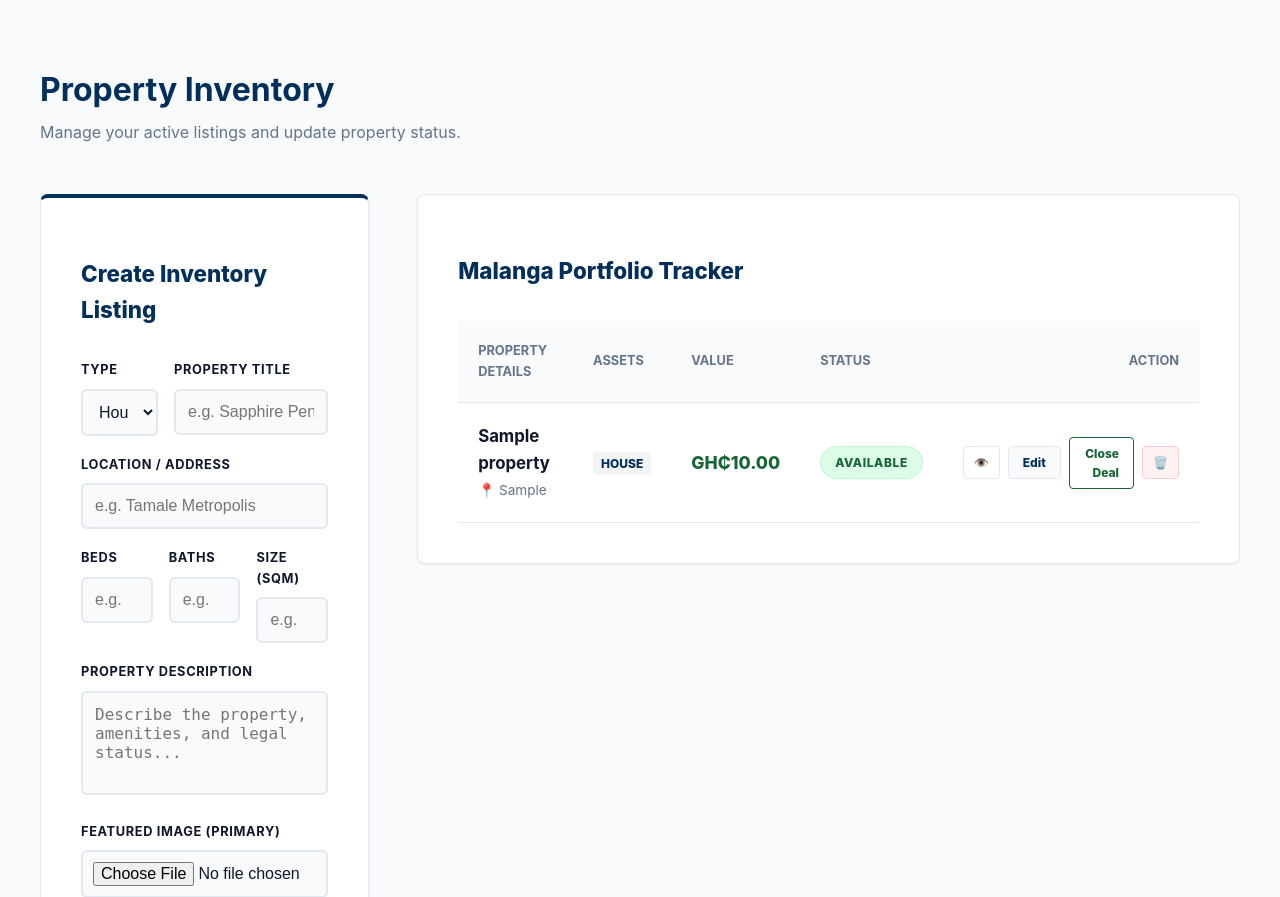
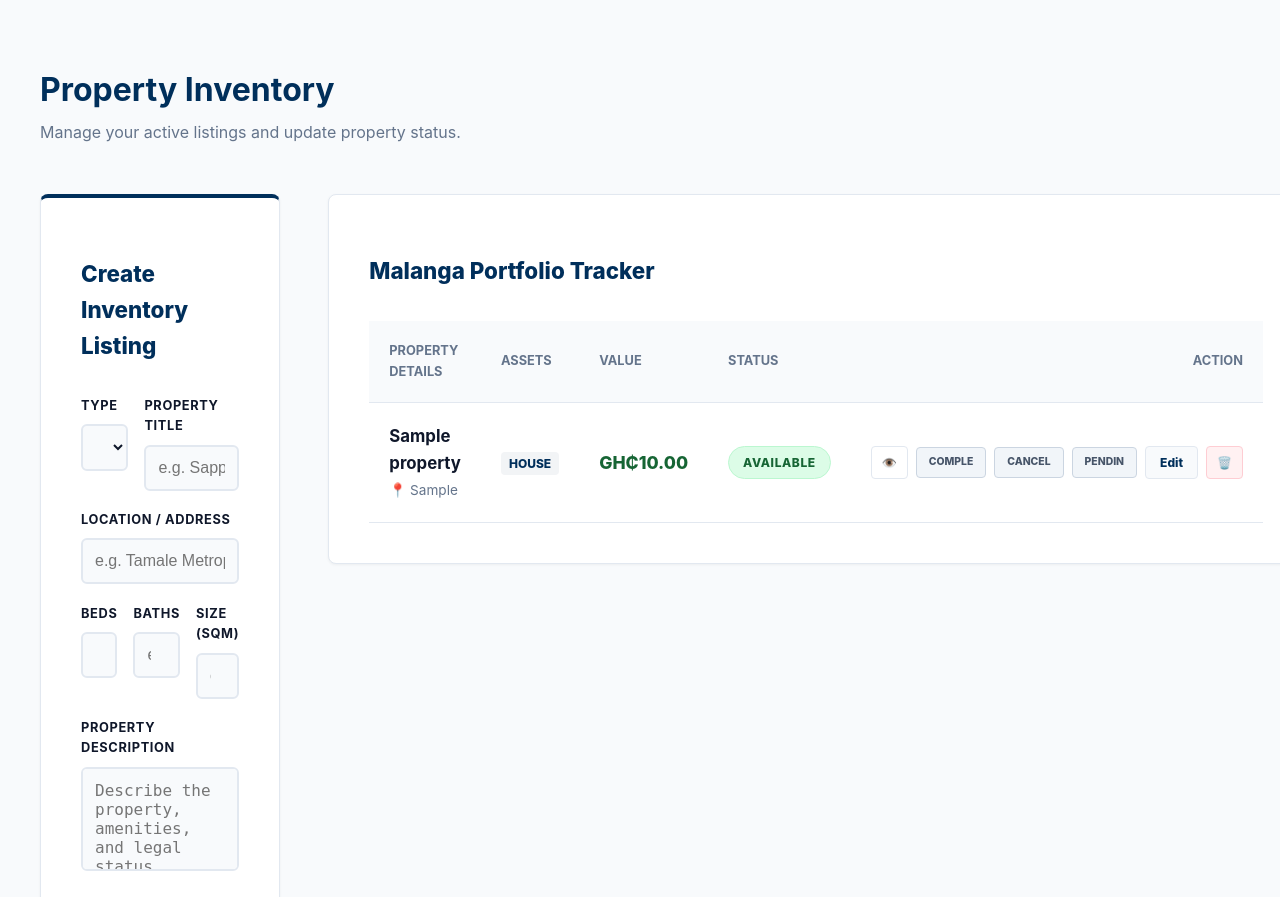
Before and after one commit to Abdul6619977/malanga-real-estate, a Django app: page /manage/properties/ in a window 1280 px wide. Shown: the part 72-969 px from the top of the page. Run offline with Django 5.2, Linux system fonts and the light colour scheme; a user stored in the database is signed in; tables that the repository leaves empty hold one stand-in row (values such as "Sample post").

Commit message:
Implement advanced property status management: Added Pending and Cancelled states with dynamic UI controls

```diff
--- a/core/models.py
+++ b/core/models.py
@@ -2,8 +2,10 @@ from django.db import models
 
 class Property(models.Model):
     STATUS_CHOICES = (
+        ('Pending', 'Pending'),
         ('Available', 'Available'),
         ('Sold', 'Sold'),
+        ('Cancelled', 'Cancelled'),
     )
     TYPE_CHOICES = (
         ('House', 'House'),
--- a/core/urls.py
+++ b/core/urls.py
@@ -17,7 +17,7 @@ urlpatterns = [
     path('manage/properties/', views.properties_page, name='properties'),
     path('manage/properties/<int:pk>/edit/', views.edit_property, name='edit_property'),
     path('manage/properties/<int:pk>/delete/', views.delete_property, name='delete_property'),
-    path('manage/properties/<int:pk>/sold/', views.mark_sold, name='mark_sold'),
+    path('manage/properties/<int:pk>/status/<str:new_status>/', views.update_property_status, name='update_property_status'),
     path('manage/inquiries/', views.inquiries_page, name='inquiries'),
     path('manage/inquiries/<int:pk>/status/', views.update_inquiry_status, name='update_inquiry_status'),
     path('manage/inquiries/<int:pk>/delete/', views.delete_inquiry, name='delete_inquiry'),
--- a/core/views.py
+++ b/core/views.py
@@ -170,11 +170,20 @@ def properties_page(request):
     return render(request, 'core/manage/properties.html', {'properties': properties})
 
 @login_required
-def mark_sold(request, pk):
+def update_property_status(request, pk, new_status):
+    """Dynamic status update for property listings."""
     property = get_object_or_404(Property, pk=pk)
-    property.status = 'Sold'
-    property.save()
-    messages.success(request, f"Property '{property.name}' marked as SOLD!")
+    # Choices are [('Pending', 'Pending'), ('Available', 'Available'), ...]
+    valid_statuses = [s[0] for s in Property.STATUS_CHOICES]
+
+    if new_status in valid_statuses:
+        old_status = property.status
+        property.status = new_status
+        property.save()
+        messages.success(request, f"Property '{property.name}' status updated to {new_status}!")
+    else:
+        messages.error(request, f"Invalid status selection: {new_status}")
+
     return redirect('properties')
 
 @login_required
--- a/templates/core/manage/properties.html
+++ b/templates/core/manage/properties.html
@@ -116,20 +116,52 @@
                     </td>
                     <td style="font-weight: 800; color: #166534; font-size: 1.1rem;">GH₵{{ p.price }}</td>
                     <td>
-                        <span class="badge {% if p.status == 'Available' %}badge-available{% else %}badge-sold{% endif %}">
+                        <span class="badge
+                            {% if p.status == 'Available' %}badge-available
+                            {% elif p.status == 'Sold' %}badge-sold
+                            {% elif p.status == 'Pending' %}badge-pending
+                            {% else %}badge-cancelled{% endif %}">
                             {{ p.status }}
                         </span>
                     </td>
                     <td style="text-align: right;">
+                        <style>
+                            .action-btn {
+                                padding: 6px 12px;
+                                background: #f1f5f9;
+                                color: #475569;
+                                border: 1px solid #cbd5e1;
+                                border-radius: 4px;
+                                font-size: 0.65rem;
+                                font-weight: 800;
+                                text-decoration: none;
+                                text-transform: uppercase;
+                                transition: all 0.2s;
+                                display: inline-block;
+                            }
+                            .action-btn:hover {
+                                background: var(--bg-malanga);
+                                color: white;
+                                border-color: var(--bg-malanga);
+                                transform: translateY(-1px);
+                            }
+                            .action-btn.active {
+                                background: var(--bg-malanga);
+                                color: white;
+                                border-color: var(--bg-malanga);
+                                pointer-events: none;
+                                opacity: 0.5;
+                            }
+                        </style>
                         <div style="display: flex; gap: 8px; justify-content: flex-end; align-items: center;">
                             <a href="{% url 'public_detail' p.id %}" target="_blank" style="text-decoration: none; padding: 6px 10px; background: white; color: var(--text-muted); border: 1px solid var(--border-light); border-radius: 4px; font-size: 0.75rem; transition: all 0.2s;" title="View on Site">👁️</a>
+
+                            <!-- Status Actions -->
+                            <a href="{% url 'update_property_status' p.id 'Sold' %}" class="action-btn {% if p.status == 'Sold' %}active{% endif %}" title="Complete Sale">Comple</a>
+                            <a href="{% url 'update_property_status' p.id 'Cancelled' %}" class="action-btn {% if p.status == 'Cancelled' %}active{% endif %}" title="Cancel Listing">Cancel</a>
+                            <a href="{% url 'update_property_status' p.id 'Pending' %}" class="action-btn {% if p.status == 'Pending' %}active{% endif %}" title="Set to Pending">Pendin</a>
+
                             <a href="{% url 'edit_property' p.id %}" style="text-decoration: none; padding: 6px 14px; background: #f8fafc; color: var(--bg-malanga); border: 1px solid var(--border-light); border-radius: 4px; font-size: 0.75rem; font-weight: 800; transition: all 0.2s;" onmouseover="this.style.background='var(--bg-malanga)'; this.style.color='white'" onmouseout="this.style.background='#f8fafc'; this.style.color='var(--bg-malanga)'">Edit</a>
-
-                            {% if p.status == 'Available' %}
-                                <a href="{% url 'mark_sold' p.id %}" style="text-decoration: none; padding: 6px 14px; background: white; color: #166534; border: 1px solid #166534; border-radius: 4px; font-size: 0.75rem; font-weight: 800; transition: all 0.2s;" onmouseover="this.style.background='#166534'; this.style.color='white'" onmouseout="this.style.background='white'; this.style.color='#166534'">Close Deal</a>
-                            {% else %}
-                                <span style="font-size: 0.7rem; font-weight: 800; color: var(--text-muted); opacity: 0.6; text-transform: uppercase;">✔ Sold</span>
-                            {% endif %}
 
                             <a href="{% url 'delete_property' p.id %}" onclick="return confirm('Permanently delete {{ p.name }}?')" style="text-decoration: none; padding: 6px 10px; background: #fff1f2; color: #be123c; border: 1px solid #fecdd3; border-radius: 4px; font-size: 0.75rem; transition: all 0.2s;" title="Delete Listing">🗑️</a>
                         </div>
```
